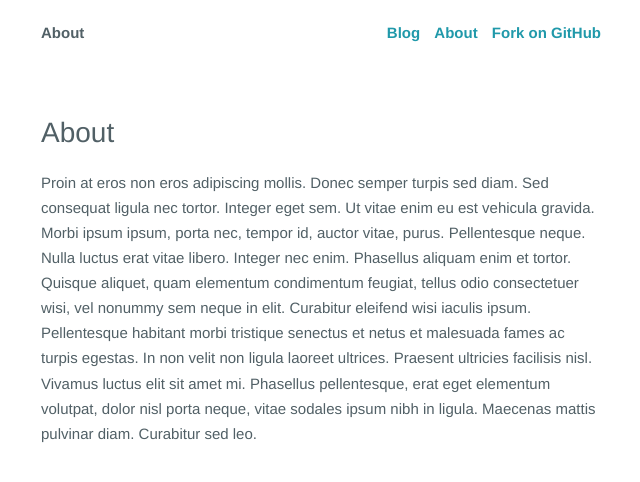
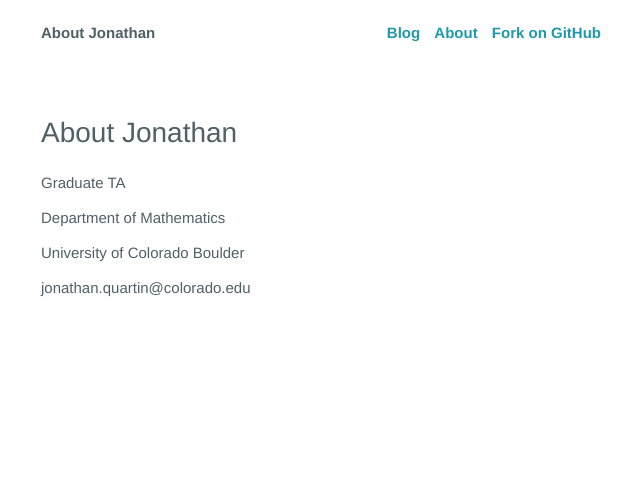
Before and after one commit to MathYoni/MathYoni.github.io, a Jekyll site: the page built from _posts/static/0100-01-01-about.md, in a window 1280 px wide. Shown: the top 482 px of the page, without its empty margins (319-959 px from the left). Built offline with Jekyll 4.4.1, drawn with Linux system fonts in a browser that asks for light colours.

Commit message:
Update 0100-01-01-about.md

```diff
--- a/_posts/static/0100-01-01-about.md
+++ b/_posts/static/0100-01-01-about.md
@@ -1,7 +1,13 @@
 ---
+layout: page
 published: true
-layout: page
 permalink: about/
+title: About Jonathan
 ---
+Graduate TA
 
-Proin at eros non eros adipiscing mollis. Donec semper turpis sed diam. Sed consequat ligula nec tortor. Integer eget sem. Ut vitae enim eu est vehicula gravida. Morbi ipsum ipsum, porta nec, tempor id, auctor vitae, purus. Pellentesque neque. Nulla luctus erat vitae libero. Integer nec enim. Phasellus aliquam enim et tortor. Quisque aliquet, quam elementum condimentum feugiat, tellus odio consectetuer wisi, vel nonummy sem neque in elit. Curabitur eleifend wisi iaculis ipsum. Pellentesque habitant morbi tristique senectus et netus et malesuada fames ac turpis egestas. In non velit non ligula laoreet ultrices. Praesent ultricies facilisis nisl. Vivamus luctus elit sit amet mi. Phasellus pellentesque, erat eget elementum volutpat, dolor nisl porta neque, vitae sodales ipsum nibh in ligula. Maecenas mattis pulvinar diam. Curabitur sed leo.
+Department of Mathematics
+
+University of Colorado Boulder
+
+jonathan.quartin@colorado.edu
```
